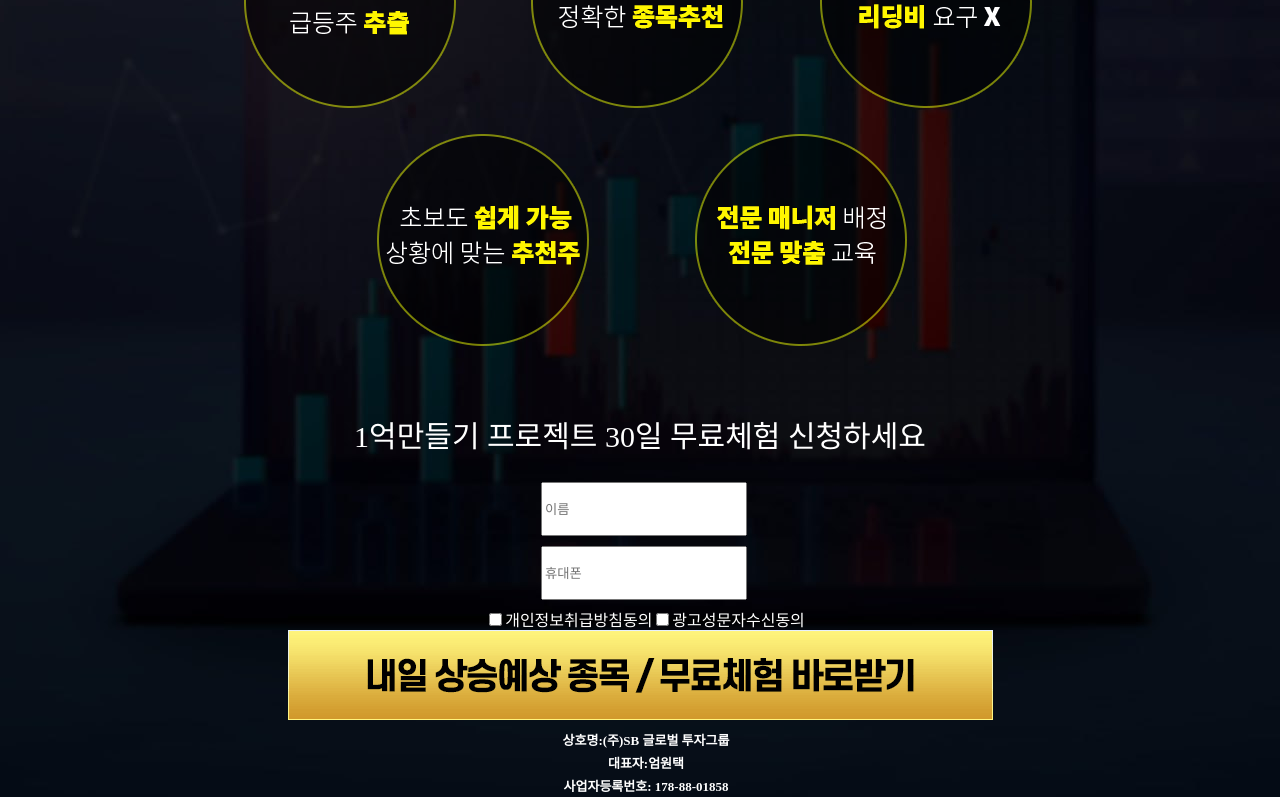
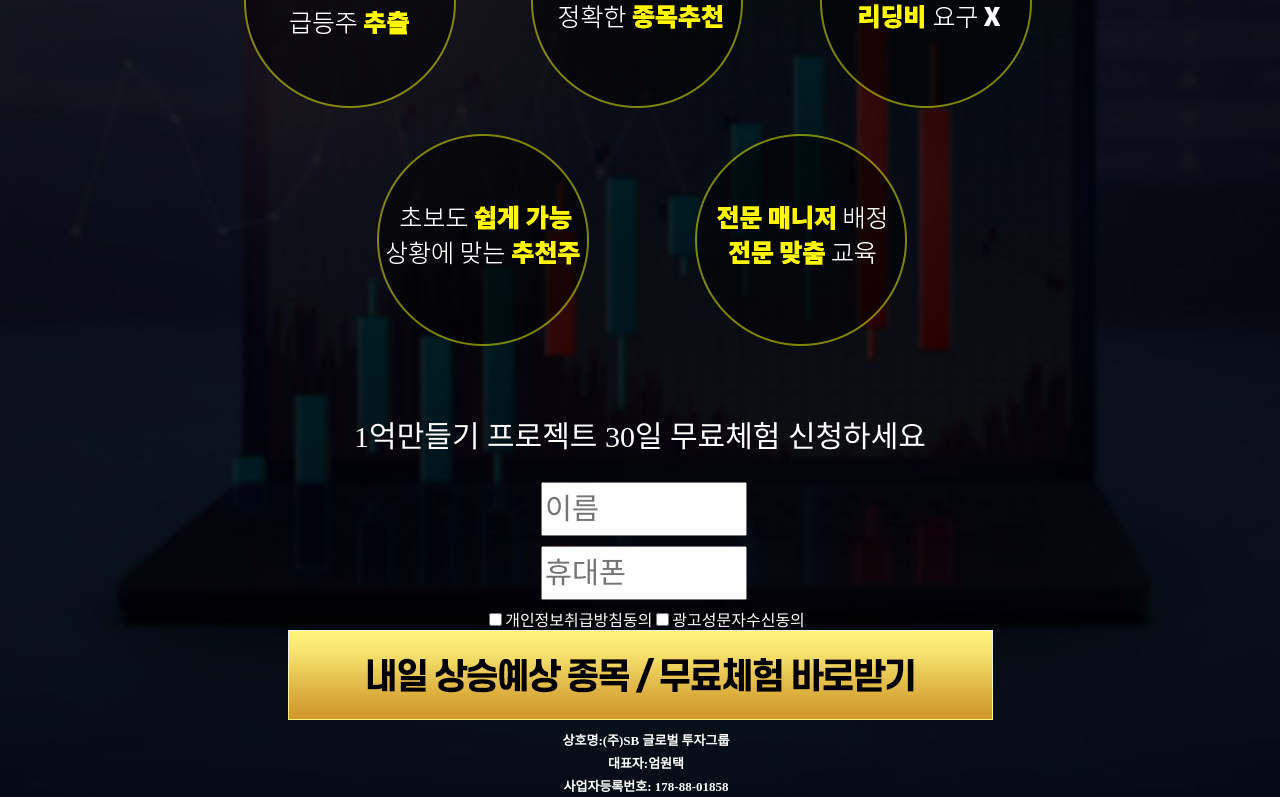
Before and after one commit to euntti/newstest, a React (Create React App) app: page / in a window 1280 px wide. Shown: the part 378-1175 px from the top of the page. Built offline with nearby package versions, Linux system fonts and the light colour scheme; no server answers.

Commit message:
글씨크시

```diff
--- a/src/App.css
+++ b/src/App.css
@@ -87,7 +87,7 @@ video {
   margin: 0;
   padding: 0;
   border: 0;
-  font-size: 22pt;
+  font-size: 100%;
   font: inherit;
   vertical-align: baseline;
 }
@@ -153,6 +153,7 @@ table {
   margin-left: 12px;
   margin-right: 4px;
   margin-bottom: 10px;
+  font-size: 22pt;
 }
 .phone {
   display: flex;
@@ -171,6 +172,7 @@ table {
   margin-left: 12px;
   margin-right: 4px;
   margin-bottom: 10px;
+  font-size: 22pt;
 }
 .btnArea {
   display: flex;
```
